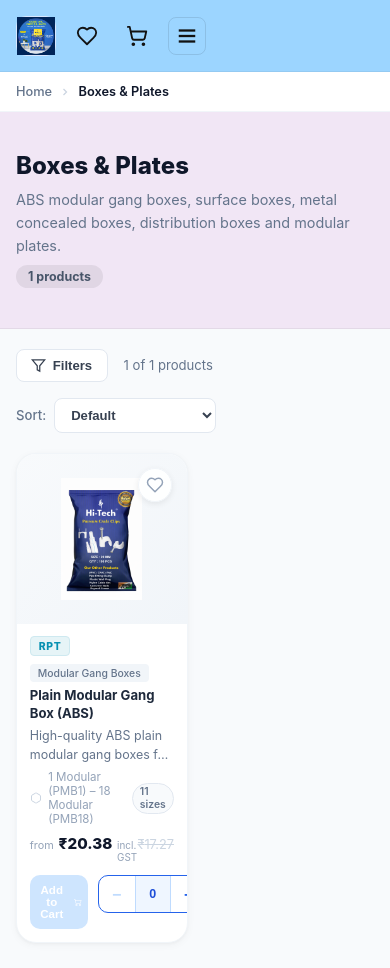
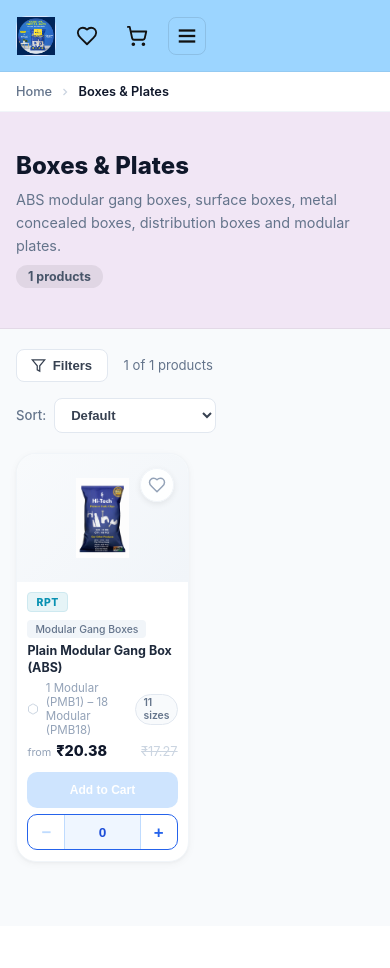
Before and after one commit to parulljain2003/rajasthan_pipe_traders, a Next.js app: page /category/boxes-plates in a window 390 px wide. Shown: the top 968 px of the page. After the commit the page ends 926 px from the top, so only its background shows below. Built offline with nearby package versions, Linux system fonts and the light colour scheme.

Commit message:
responsivness

```diff
--- a/app/components/CartPage/OrderSuccessPopup/OrderSuccessPopup.module.css
+++ b/app/components/CartPage/OrderSuccessPopup/OrderSuccessPopup.module.css
@@ -8,6 +8,7 @@
   justify-content: center;
   z-index: 1000;
   padding: 1rem;
+  overflow-y: auto;
   animation: fadeIn 0.2s ease;
 }
 
@@ -28,6 +29,7 @@
   gap: 1rem;
   animation: slideUp 0.3s cubic-bezier(0.34, 1.56, 0.64, 1);
   box-shadow: 0 32px 80px rgba(0, 0, 0, 0.25);
+  box-sizing: border-box;
 }
 
 @keyframes slideUp {
@@ -188,11 +190,67 @@
 }
 
 @media (max-width: 480px) {
+  .overlay {
+    padding: 0.75rem;
+    align-items: flex-end;
+  }
+
   .modal {
-    padding: 1.75rem 1.25rem;
+    padding: 1.5rem 1.25rem 1.75rem;
+    border-radius: 20px 20px 16px 16px;
+    gap: 0.75rem;
+    max-width: 100%;
+    margin-bottom: env(safe-area-inset-bottom, 0px);
+  }
+
+  .circle {
+    width: 60px;
+    height: 60px;
+  }
+
+  .circle svg {
+    width: 26px;
+    height: 26px;
+  }
+
+  .title {
+    font-size: 1.2rem;
+  }
+
+  .subtitle {
+    font-size: 0.8rem;
+    max-width: 100%;
+  }
+
+  .summaryBox {
+    padding: 0.85rem;
+  }
+
+  .summaryHeader {
+    font-size: 0.75rem;
+  }
+
+  .summaryTotal {
+    font-size: 0.82rem;
+  }
+
+  .itemRow {
+    font-size: 0.74rem;
+  }
+
+  .continueBtn {
+    padding: 0.9rem 1rem;
+    font-size: 0.88rem;
+    min-height: 48px;
+  }
+
+  .paymentNote {
+    font-size: 0.66rem;
   }
 
   .actions {
+    display: flex;
     flex-direction: column;
+    width: 100%;
   }
 }
--- a/app/components/ProductDetail/ProductInfo/ProductInfo.module.css
+++ b/app/components/ProductDetail/ProductInfo/ProductInfo.module.css
@@ -593,66 +593,99 @@
   .infoPanel {
     padding: 0;
   }
+
   .productName {
-    font-size: 1.2rem;
+    font-size: 1.15rem;
+    line-height: 1.35;
   }
+
+  /* Price card: keep side-by-side, reduce sizes */
+  .priceCard {
+    padding: 1rem;
+  }
+
   .priceRow {
-    flex-direction: column;
-    gap: 0.5rem;
+    gap: 0.75rem;
+    flex-wrap: nowrap;
   }
+
   .gstPriceBlock {
-    border-left: none;
-    border-top: 2px solid #bfdbfe;
-    padding-left: 0;
-    padding-top: 0.5rem;
+    padding-left: 0.75rem;
   }
+
   .gstPrice {
-    font-size: 1.4rem;
+    font-size: 1.35rem;
   }
+
   .basicPrice {
-    font-size: 1.1rem;
+    font-size: 1.05rem;
   }
-  /* Action row: stack Add to Cart above qty counter on very small screens */
+
+  .priceLabel {
+    font-size: 0.65rem;
+  }
+
+  /* Packing grid: 2 columns side by side */
+  .packingGrid {
+    flex-wrap: nowrap;
+    overflow-x: auto;
+  }
+
+  .packingItem {
+    flex: 1;
+    min-width: 0;
+  }
+
+  .packingValue {
+    font-size: 1.15rem;
+  }
+
+  /* Action row: Add to Cart full width row 1, counter + wishlist on row 2 */
   .actionRow {
     flex-wrap: wrap;
     gap: 0.5rem;
   }
+
   .addToCartBtn {
     flex: 1 1 100%;
-    padding: 0.9rem 1rem;
-    font-size: 0.95rem;
+    padding: 0.85rem 1rem;
+    font-size: 0.9rem;
     min-height: 48px;
   }
+
   .qtyCounter {
     flex: 1;
     height: 48px;
   }
+
   .qtyCounterBtn {
     width: 44px;
     min-height: 44px;
-    font-size: 1.3rem;
+    font-size: 1.25rem;
   }
+
   .qtyCounterInput {
-    min-width: 48px;
+    min-width: 44px;
     font-size: 1rem;
   }
-  /* Packing grid: 2 columns */
-  .packingGrid {
-    flex-wrap: wrap;
-    gap: 0.5rem;
+
+  .wishlistBtn {
+    width: 48px;
+    height: 48px;
+    flex-shrink: 0;
   }
-  .packingItem {
-    flex: 0 0 calc(50% - 0.25rem);
-  }
-  .packingValue {
-    font-size: 1.1rem;
-  }
+
   /* Master bag controls: wrap */
   .masterBagControls {
     flex-wrap: wrap;
     gap: 0.5rem;
   }
+
   .masterBagCartBtn {
     flex: 1 1 100%;
   }
+
+  .masterBagRow {
+    padding: 1rem;
+  }
 }
--- a/app/components/ShopSection/ProductGrid/ProductGrid.module.css
+++ b/app/components/ShopSection/ProductGrid/ProductGrid.module.css
@@ -210,7 +210,6 @@
   display: flex;
   align-items: baseline;
   justify-content: space-between;
-  margin-top: 0.15rem;
 }
 
 .pricingLeft {
@@ -245,7 +244,8 @@
 .ctaRow {
   display: flex;
   gap: 0.6rem;
-  margin-top: 0.4rem;
+  margin-top: auto;
+  padding-top: 0.6rem;
 }
 
 .cartBtn {
@@ -347,41 +347,73 @@
 @media (max-width: 480px) {
   .grid {
     grid-template-columns: 1fr 1fr;
-    gap: 0.9rem;
+    gap: 0.75rem;
+  }
+
+  .imageWrapper {
+    aspect-ratio: 4 / 3;
   }
 
   .info {
-    padding: 0.8rem;
-    gap: 0.35rem;
+    padding: 0.65rem;
+    gap: 0.3rem;
   }
 
   .title {
-    font-size: 0.82rem;
+    font-size: 0.78rem;
+    line-height: 1.35;
+  }
+
+  .description {
+    display: none;
   }
 
   .salePrice {
-    font-size: 0.95rem;
+    font-size: 0.9rem;
+  }
+
+  .gstTag {
+    display: none;
+  }
+
+  /* Stack: qty counter on top, Add to Cart below */
+  .ctaRow {
+    flex-direction: column;
+    gap: 0.4rem;
+    margin-top: auto;
+    padding-top: 0.5rem;
   }
 
   .cartBtn {
-    font-size: 0.72rem;
-    padding: 0.55rem 0.4rem;
-    min-height: 38px;
+    width: 100%;
+    font-size: 0.75rem;
+    padding: 0.5rem 0.4rem;
+    min-height: 36px;
+    white-space: nowrap;
+    gap: 0.25rem;
+  }
+
+  /* Hide cart icon on very small cards to save space */
+  .cartBtn svg {
+    display: none;
   }
 
   .qtyCounter {
-    height: 38px;
+    width: 100%;
+    height: 36px;
   }
 
   .qtyCounterBtn {
-    width: 36px;
-    height: 38px;
-    font-size: 1rem;
+    flex: 0 0 36px;
+    height: 36px;
+    font-size: 1.05rem;
   }
 
   .qtyCounterInput {
-    width: 36px;
-    font-size: 0.78rem;
+    flex: 1;
+    width: auto;
+    min-width: 0;
+    font-size: 0.85rem;
   }
 }
 
```
Also changed, not shown: app/components/CartPage/OrderSuccessPopup/OrderSuccessPopup.tsx (+7 -2 lines), app/components/ProductDetail/ProductDetail.module.css (+10 -0 lines), app/components/Products/Products.css (+48 -13 lines).
